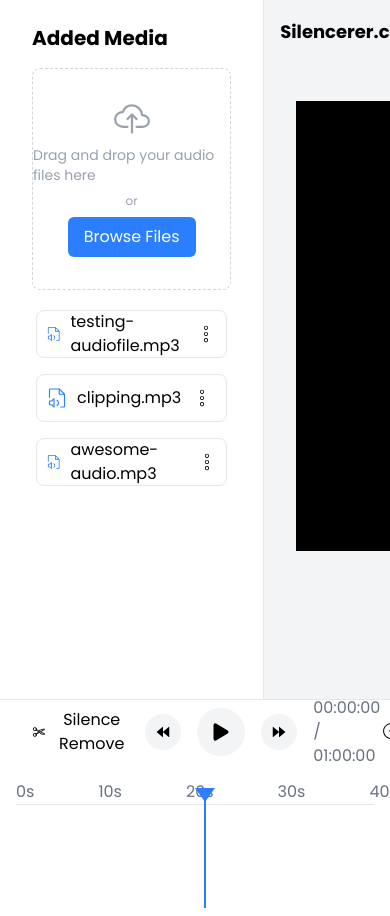
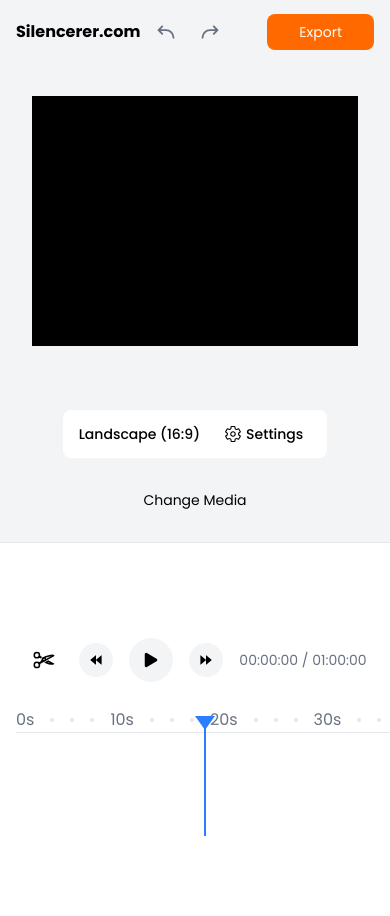
Before and after one commit to marionikolov17/silencerer, a Next.js app: page / in a window 390 px wide. After the commit the page ends 844 px from the top, so only its background shows below. Built offline with nearby package versions, Linux system fonts and the light colour scheme.

Commit message:
Add: responsive design

```diff
--- a/src/app/page.tsx
+++ b/src/app/page.tsx
@@ -1,16 +1,23 @@
+'use client';
+import { useState } from 'react';
 import AddedMedia from '@/components/AddedMedia';
 import Header from '@/components/Header';
 import VideoPreview from '@/components/VideoPreview';
 import AudioPlayer from '@/components/AuidoPlayer';
 
 export default function Home() {
+  const [isMobileMediaOpened, setIsMobileMediaOpened] = useState(false);
+
   return (
     <main className="w-full min-h-screen relative flex flex-col overflow-x-hidden">
-      <div className="w-full h-[700px] bg-gray-100 flex border-b border-gray-200">
-        <AddedMedia />
-        <div className="grow flex flex-col">
+      <div className="w-full min-h-[450px] lg:h-[700px] bg-gray-100 flex border-b border-gray-200 relative">
+        <AddedMedia
+          isMobileMediaOpened={isMobileMediaOpened}
+          setIsMobileMediaOpened={setIsMobileMediaOpened}
+        />
+        <div className="grow flex flex-col w-full sm:w-auto">
           <Header />
-          <VideoPreview />
+          <VideoPreview setIsMobileMediaOpened={setIsMobileMediaOpened} />
         </div>
       </div>
       <div className="w-full grow flex flex-col justify-end">
--- a/src/components/AddedMedia.tsx
+++ b/src/components/AddedMedia.tsx
@@ -1,12 +1,32 @@
 'use client';
 
+import { Dispatch, SetStateAction } from 'react';
 import AddedMediaItem from './AddedMediaItem';
 import Uploader from './Uploader';
+import { IoCloseOutline } from 'react-icons/io5';
 
-export default function AddedMedia() {
+interface InputProps {
+  isMobileMediaOpened: boolean;
+  setIsMobileMediaOpened: Dispatch<SetStateAction<boolean>>;
+}
+
+export default function AddedMedia({
+  isMobileMediaOpened,
+  setIsMobileMediaOpened,
+}: InputProps) {
   return (
-    <div className="w-[500px] h-full flex flex-col gap-y-4 px-8 py-6 bg-white border-r border-gray-200 relative">
-      <h1 className="text-xl font-bold">Added Media</h1>
+    <div
+      className={`w-full sm:w-[400px] xl:w-[500px] shrink-0 h-full ${isMobileMediaOpened ? 'flex' : 'hidden lg:flex'} flex-col gap-y-4 px-8 py-6 bg-white border-r border-gray-200 absolute lg:relative`}
+    >
+      <div className="w-full flex items-center justify-between">
+        <h1 className="text-xl font-bold">Added Media</h1>
+        <button
+          className="flex lg:hidden"
+          onClick={() => setIsMobileMediaOpened(false)}
+        >
+          <IoCloseOutline className="text-2xl" />
+        </button>
+      </div>
       <Uploader />
       <div className="w-full grow flex flex-col overflow-y-auto overflow-x-hidden p-1 gap-y-4">
         <AddedMediaItem name="testing-audiofile.mp3" />
--- a/src/components/AddedMediaItem.tsx
+++ b/src/components/AddedMediaItem.tsx
@@ -1,16 +1,38 @@
 'use client';
+import { useState, useRef, useEffect } from 'react';
 import useHandleClickOutside from '@/hooks/useHandleClickOutside';
-import { useState } from 'react';
-import { useRef } from 'react';
 import { CiMenuKebab } from 'react-icons/ci';
 import { FiEdit2 } from 'react-icons/fi';
 import { PiFileAudioLight, PiTrashBold } from 'react-icons/pi';
 
 export default function AddedMediaItem({ name }: { name: string }) {
   const [isMenuOpen, setIsMenuOpen] = useState(false);
+  const [screenWidth, setScreenWidth] = useState(0);
   const containerRef = useRef<HTMLDivElement>(null);
 
   useHandleClickOutside(containerRef, () => setIsMenuOpen(false));
+
+  useEffect(() => {
+    setScreenWidth(window.screen.width);
+
+    const handleResize = () => {
+      setScreenWidth(window.screen.width);
+    };
+
+    window.addEventListener('resize', handleResize);
+
+    return () => window.removeEventListener('resize', handleResize);
+  }, []);
+
+  useEffect(() => {
+    const scrollListener = () => {
+      setIsMenuOpen(false);
+    };
+
+    window.addEventListener('scroll', scrollListener);
+
+    return () => window.removeEventListener('scroll', scrollListener);
+  }, []);
 
   return (
     <div ref={containerRef} className="relative overflow-x-visible">
@@ -32,10 +54,18 @@ export default function AddedMediaItem({ name }: { name: string }) {
           className="bg-white border fixed z-50 shadow-lg border-gray-200 rounded-lg w-48 h-max flex flex-col items-center overflow-hidden"
           style={{
             top: containerRef.current
-              ? containerRef.current.getBoundingClientRect().bottom - 35 + 'px'
+              ? screenWidth > 700
+                ? containerRef.current.getBoundingClientRect().bottom -
+                  35 +
+                  'px'
+                : containerRef.current.getBoundingClientRect().bottom -
+                  10 +
+                  'px'
               : '0',
             left: containerRef.current
-              ? containerRef.current.getBoundingClientRect().right - 5 + 'px'
+              ? screenWidth > 700
+                ? containerRef.current.getBoundingClientRect().right - 5 + 'px'
+                : containerRef.current.getBoundingClientRect().left + 130 + 'px'
               : '0',
           }}
         >
--- a/src/components/AuidoPlayer.tsx
+++ b/src/components/AuidoPlayer.tsx
@@ -13,7 +13,7 @@ export default function AudioPlayer() {
   const markers = useAudioTimeBlocks(exampleDuration);
 
   return (
-    <div className="w-full flex flex-col pb-2">
+    <div className="w-full flex flex-col pb-2 z-50 bg-white">
       <div className="w-full h-16 flex items-center justify-between px-4">
         <div className="flex items-center">
           <button
@@ -21,7 +21,7 @@ export default function AudioPlayer() {
             className="flex items-center py-2 px-4 cursor-pointer hover:bg-gray-100 rounded-lg"
           >
             <IoCutOutline className="text-2xl" />
-            <p className="ms-2 text-base">Silence Remove</p>
+            <p className="ms-2 text-base hidden sm:flex">Silence Remove</p>
           </button>
         </div>
         {/* Audio Controls */}
@@ -30,23 +30,25 @@ export default function AudioPlayer() {
             title="Backward"
             className="p-2 rounded-full bg-gray-100 hover:bg-gray-200 flex items-center justify-center cursor-pointer"
           >
-            <AiFillBackward className="text-xl" />
+            <AiFillBackward className="text-lg sm:text-xl" />
           </button>
           <button
             title="Play"
             className="p-3 mx-2 rounded-full bg-gray-100 hover:bg-gray-200 flex items-center justify-center cursor-pointer"
           >
-            <IoPlay className="text-2xl" />
+            <IoPlay className="text-xl sm:text-2xl" />
           </button>
           <button
             title="Forward"
             className="p-2 rounded-full bg-gray-100 hover:bg-gray-200 flex items-center justify-center cursor-pointer"
           >
-            <AiFillForward className="text-xl" />
+            <AiFillForward className="text-lg sm:text-xl" />
           </button>
-          <p className="ms-2 text-gray-500">00:00:00 / 01:00:00</p>
+          <p className="text-sm sm:text-base ms-2 text-gray-500">
+            00:00:00 / 01:00:00
+          </p>
         </div>
-        <div className="flex items-center">
+        <div className="hidden lg:flex items-center">
           <ZoomController />
           <button
             title="Zoom 100%"
@@ -57,14 +59,14 @@ export default function AudioPlayer() {
         </div>
       </div>
       {/* Audio Visualizer */}
-      <div className="w-full mt-4 h-32 relative flex flex-col px-4">
+      <div className="w-full mt-4 h-32 relative flex flex-col px-4 overflow-x-auto">
         {/* Playhead */}
         <div className="absolute top-0 left-1/2 h-full flex flex-col items-center cursor-pointer">
           <div className="w-0 h-0 border-l-[10px] translate-y-2 border-l-transparent border-r-[10px] border-r-transparent border-t-[14px] border-t-blue-500"></div>
           <div className="w-0.5 grow bg-blue-500"></div>
         </div>
         {/* Time Markers */}
-        <div className="flex gap-x-4 justify-between items-center">
+        <div className="flex gap-x-4 justify-between items-center w-max sm:w-full border-b border-gray-200">
           {markers.map((marker, index) => {
             if (marker.type === AudioTimeBlockType.MAJOR) {
               return (
@@ -82,7 +84,6 @@ export default function AudioPlayer() {
             }
           })}
         </div>
-        <div className="w-full h-[1px] bg-gray-200"></div>
         {/* Waveform and Blocks */}
         <div className="w-full grow"></div>
       </div>
--- a/src/components/Header.tsx
+++ b/src/components/Header.tsx
@@ -6,15 +6,15 @@ export default function Header() {
   return (
     <div className="w-full h-16 flex items-center justify-between px-4">
       <div className="flex items-center gap-x-2">
-        <h1 className="text-lg font-bold">Silencerer.com</h1>
+        <h1 className="text-base sm:text-lg font-bold">Silencerer.com</h1>
         <button
-          className="ms-8 p-2 rounded-full cursor-pointer hover:bg-gray-200"
+          className="ms-4sm:ms-8 p-2 rounded-full cursor-pointer hover:bg-gray-200"
           title="Undo"
         >
           <PiArrowBendUpLeftBold className="text-xl text-gray-500" />
         </button>
         <button
-          className="ms-2 p-2 rounded-full cursor-pointer hover:bg-gray-200"
+          className="sm:ms-2 p-2 rounded-full cursor-pointer hover:bg-gray-200"
           title="Redo"
         >
           <PiArrowBendUpRightBold className="text-xl text-gray-500" />
@@ -28,7 +28,7 @@ export default function Header() {
           Export
         </button>
         <button
-          className="bg-blue-500 text-white text-sm px-8 py-2 rounded-lg cursor-pointer hover:bg-blue-600 transition-all duration-300 disabled:bg-blue-300 disabled:cursor-not-allowed disabled:hover:bg-blue-300"
+          className="hidden xl:flex bg-blue-500 text-white text-sm px-8 py-2 rounded-lg cursor-pointer hover:bg-blue-600 transition-all duration-300 disabled:bg-blue-300 disabled:cursor-not-allowed disabled:hover:bg-blue-300"
           title="Save Project (disabled)"
           disabled
         >
--- a/src/components/VideoPreview.tsx
+++ b/src/components/VideoPreview.tsx
@@ -1,13 +1,18 @@
 'use client';
 
+import { Dispatch, SetStateAction } from 'react';
 import { IoSettingsOutline } from 'react-icons/io5';
 
-export default function VideoPreview() {
+interface InputProps {
+  setIsMobileMediaOpened: Dispatch<SetStateAction<boolean>>;
+}
+
+export default function VideoPreview({ setIsMobileMediaOpened }: InputProps) {
   return (
     <div className="w-full grow flex flex-col items-center overflow-hidden">
       <div className="w-full grow flex items-center justify-center py-8 px-8 overflow-hidden">
         {/* Place Video here */}
-        <div className="bg-black w-[800px] h-[450px]"></div>
+        <div className="bg-black w-full min-h-[250px] sm:w-[600px] sm:h-[338px] 2xl:w-[800px] 2xl:h-[450px]"></div>
       </div>
       <div className="w-full py-8 flex items-center justify-center">
         <div className="h-12 bg-white rounded-lg flex items-center gap-x-4 px-4 overflow-hidden">
@@ -21,30 +26,14 @@ export default function VideoPreview() {
           </button>
         </div>
       </div>
+      <div className="w-full flex lg:hidden items-center justify-center pb-8">
+        <button
+          className="text-sm"
+          onClick={() => setIsMobileMediaOpened(true)}
+        >
+          Change Media
+        </button>
+      </div>
     </div>
   );
 }
-
-/* function SignalVisualizer() {
-    return (
-        <div className="flex h-80">
-            <div className="w-10 flex flex-col">
-                <div className="w-full h-6"></div>
-            </div>
-            <div className="w-24 h-full border border-gray-300 rounded-lg flex flex-col">
-                <div className="w-full flex h-6 border-b border-gray-300">
-                    <div className="grow w-1/2 flex items-center justify-center border-r border-gray-300">
-                        <p>L</p>
-                    </div>
-                    <div className="grow w-1/2 flex items-center justify-center">
-                        <p>R</p>
-                    </div>
-                </div>
-                <div className="w-full grow flex">
-                    <div className="grow w-1/2 border-r border-gray-300"></div>
-                    <div className="grow w-1/2"></div>
-                </div>
-            </div>
-        </div>
-    )
-} */
```
